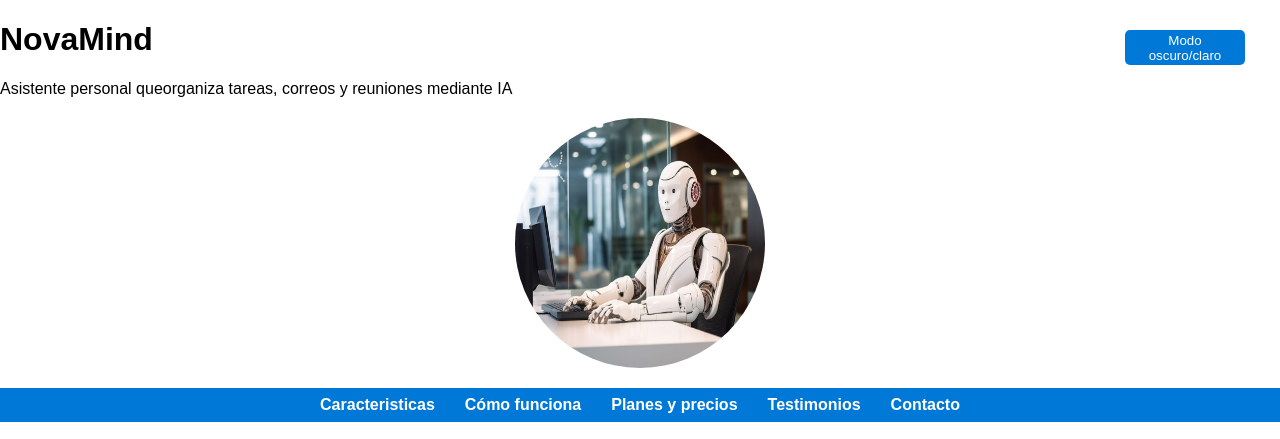
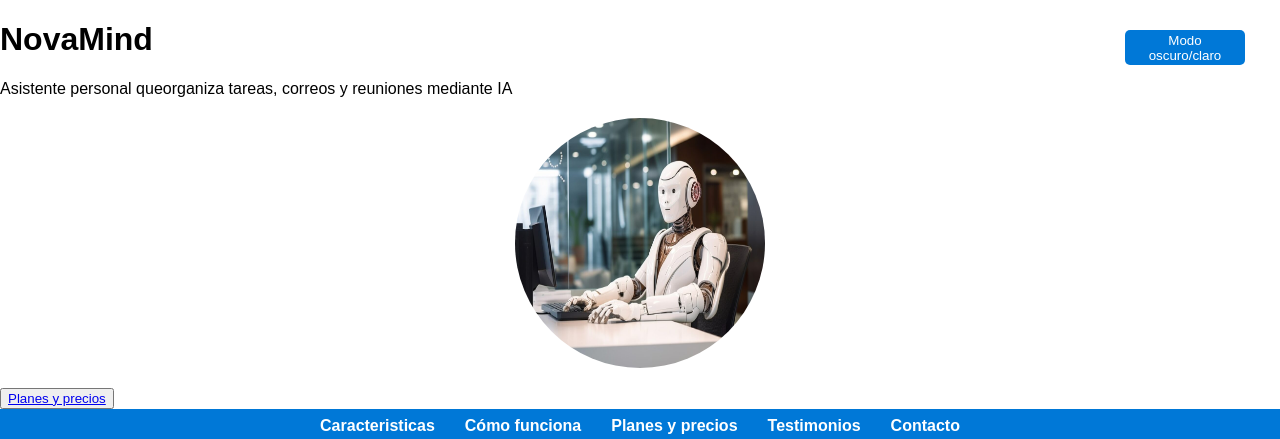
Before and after one commit to SergioMoreno09dev/02230131001-2026A, a plain HTML site: page index.html in a window 1280 px wide. Shown: the top 439 px of the page. Drawn offline with Linux system fonts and the light colour scheme.

Commit message:
Refactor index.html structure and content

```diff
--- a/index.html
+++ b/index.html
@@ -17,7 +17,7 @@
         <p>Asistente personal queorganiza tareas, correos y reuniones mediante IA</p>
         <img id="perfil" src="img/imgIA.jpg" alt="representacion">
         <button id="darkMode" class="darkModebt">Modo oscuro/claro</button>
-        <script src="scripts/app.js"><button><a href="#seccion-planes"> Planes y precios</a></button></script>
+        <button><a href="#seccion-planes"> Planes y precios</a></button>
 
     </header>
 
@@ -239,4 +239,5 @@
     </footer>
 </body>
 
+
 </html>
```
